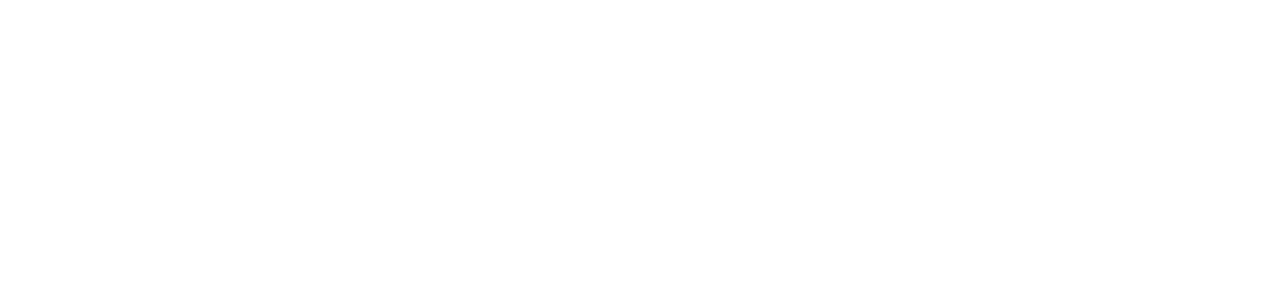
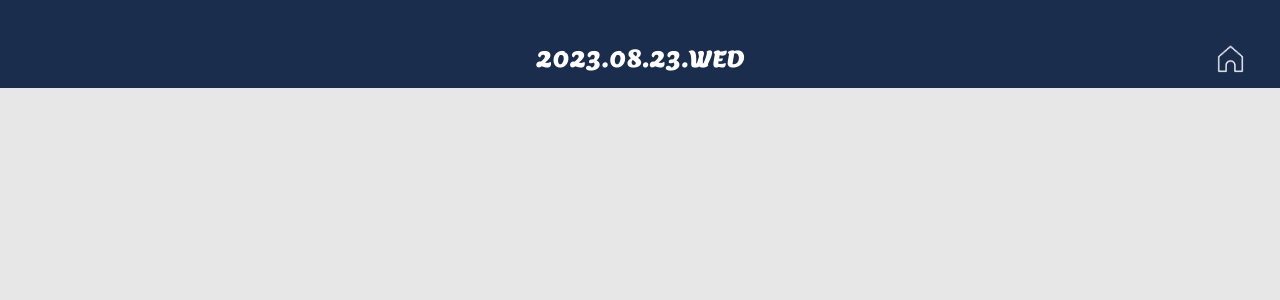
Before and after one commit to solmingming/Should-Front, a React (Create React App) app in the folder front_should/: page /onchat in a window 1280 px wide. Before the commit this address had no page. Shown: the top 300 px of the page. Built offline with nearby package versions, Linux system fonts and the light colour scheme.

Commit message:
채팅화면 헤더완료

```diff
--- a/front_should/src/App.js
+++ b/front_should/src/App.js
@@ -1,5 +1,6 @@
 import { BrowserRouter as Router, Route, Routes } from "react-router-dom";
 import HomePage from "./pages/User/HomePage";
+import OnChat from "./pages/Chat/OnChat";
 
 function App() {
     return (
@@ -7,6 +8,7 @@
             <Router>
                 <Routes>
                     <Route path="/homepage" element={<HomePage />} />
+                    <Route path="/onchat" element={<OnChat />} />
                 </Routes>
             </Router>
         </>
--- a/front_should/src/components/Header.js
+++ b/front_should/src/components/Header.js
@@ -1,9 +1,10 @@
 import React from "react";
 import styled from "styled-components";
+import "../fonts/Font.css";
 import { useNavigate } from "react-router-dom";
 
-//폰트
-import "../fonts/Font.css";
+//이미지
+import homeIcon from "../components/images_comp/homeIcon.png";
 
 const Header = (props) => {
     const { title } = props;
@@ -12,7 +13,11 @@
     return (
         <>
             <HeaderWrapper>
-                <div class="title">{title}</div>
+                <MainLogo>
+                    <div class="left"></div>
+                    <div class="title">{title}</div>
+                    <img src={homeIcon} />
+                </MainLogo>
             </HeaderWrapper>
         </>
     );
@@ -22,19 +27,33 @@
 
 const HeaderWrapper = styled.div`
     width: 100vw;
-    height: 13%;
+    height: 11%;
     position: fixed;
     top: 0;
     background-color: #1a2d4d;
     display: flex;
     justify-content: center;
+`;
+const MainLogo = styled.div`
+    position: absolute;
+    top: 22%;
+    width: 95vw;
+    height: 40px;
+    display: flex;
+    flex-direction: row;
+    justify-content: space-between;
+    align-items: center;
+    margin-top: 20px;
+    img {
+        width: 35px;
+        height: 35px;
+    }
     .title {
-        width: 100vw;
-        display: flex;
-        justify-content: center;
-        padding-top: 55px;
-        font-size: 30px;
+        font-size: 23px;
         color: white;
         font-family: "Lemon";
     }
+    .left {
+        width: 35px;
+    }
 `;
--- /dev/null
+++ b/front_should/src/components/onChat/Input.js
@@ -0,0 +1 @@
+import styled from "styled-components";
--- a/front_should/src/pages/Chat/OnChat.js
+++ b/front_should/src/pages/Chat/OnChat.js
@@ -0,0 +1,23 @@
+import React from "react";
+import styled from "styled-components";
+import Header from "../../components/Header";
+
+const OnChat = () => {
+    return (
+        <Wrapper>
+            <Header title="2023.08.23.WED" />
+        </Wrapper>
+    );
+};
+export default OnChat;
+
+const Wrapper = styled.div`
+    width: 100%;
+    height: 100%;
+    position: absolute;
+    left: 0;
+    background-color: #e7e7e7;
+    display: flex;
+    flex-direction: column;
+    align-items: center;
+`;
```
Also changed, not shown: front_should/src/components/images_comp/homeIcon.png (added).
